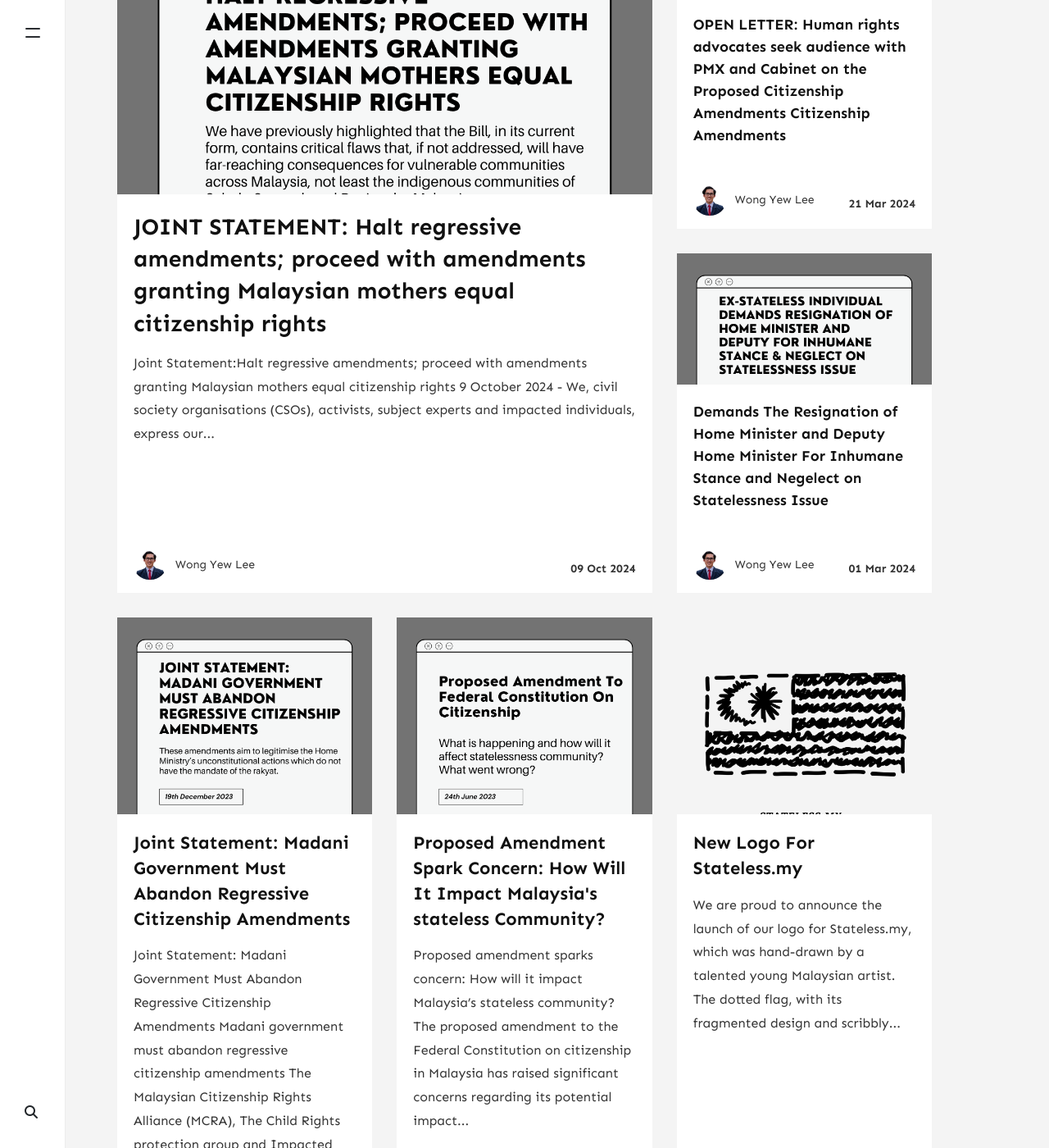
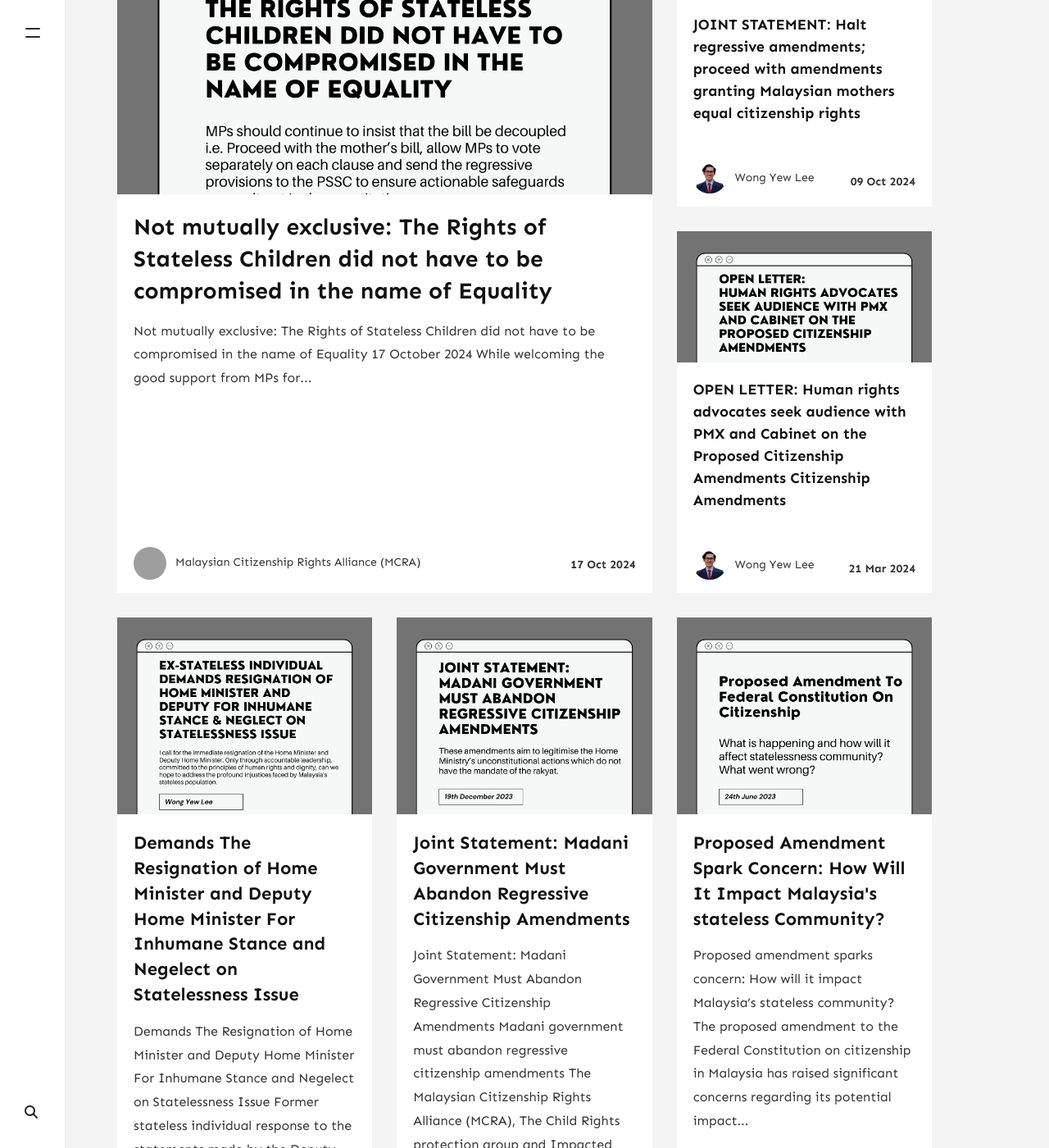
Before and after one commit to wyewlee/st-my, a Jekyll site: the page built from index.html, in a window 1280 px wide and 1400 px high, scrolled down 689 px. Shown: the whole window at 82% size. Built offline with Jekyll 4.4.1, drawn with Linux system fonts in a browser that asks for light colours; nearby versions of some CDN libraries; the list of posts is cut into pages by our own code; comment, search, counter and statistics services are not loaded; some of the changed lines change nothing that is shown; some of the changed text lies outside the part shown; grey boxes are pictures that could not be loaded.

Commit message:
mcra-post-09

```diff
--- a/_config.yml
+++ b/_config.yml
@@ -31,6 +31,13 @@ authors:
     avatar: 'assets/images/avatar-nkj.jpg'
     facebook: https://www.facebook.com/Jack.Ng.Khai.Jie
     description: "Born a stateless, Live a stateless, Die a Malaysian."
+
+  mcra:
+    name: Malaysian Citizenship Rights Alliance (MCRA)
+    display_name: Malaysian Citizenship Rights Alliance (MCRA)
+    # avatar: 'assets/images/avatar-nkj.jpg'
+    # facebook: https://www.facebook.com/Jack.Ng.Khai.Jie
+    # description: "Born a stateless, Live a stateless, Die a Malaysian."
 
 # Plugins
 plugins:
--- /dev/null
+++ b/_posts/2024-10-17-mcra-rights.md
@@ -0,0 +1,43 @@
+---
+layout: post
+title:  "Not mutually exclusive: The Rights of Stateless Children did not have to be compromised in the name of Equality
+"
+author: mcra
+categories: [ ]
+tags: [ ]
+image: assets/images/post-09/01.png
+beforetoc: "MPs should continue to insist that the bill be decoupled i.e. Proceed with the mother’s bill, allow MPs to vote separately on each clause and send the regressive provisions to the PSSC to ensure actionable safeguards are spelt out in the constitution."
+toc: false
+---
+
+#### Not mutually exclusive: The Rights of Stateless Children did not have to be compromised in the name of Equality
+
+17 October 2024
+
+While welcoming the good support from MPs for the constitutional amendments giving Malaysian mothers equal rights to pass on citizenship to their children born overseas, the Malaysian Citizenship Rights Alliance (MCRA) expresses profound disappointment in the ongoing parliamentary debate on the citizenship amendments which seem to trade the rights of children to identity and nationality for the right to equality of Malaysian mothers. This misguided approach undermines both fundamental human rights and the broader goal of achieving equality.
+
+It is equally alarming that lawmakers have failed to grasp the critical distinction between citizenship as a privileged status and as a fundamental right. For those already holding another country’s citizenship, it may be seen as an honour. However, for those without citizenship, it is a vital right, providing access to essential rights and services.
+
+A total of 59 MPs have presented speeches and suggestions during the debate on the Bill, and while all have spoken in favour of the amendment to give equal rights to Malaysian mothers, more than 35 have given personal accounts of statelessness in their constituencies and repeatedly raised concerns regarding the 3 amendments namely: children of permanent residents (PR) losing right to automatic citizenship, many of whom are children of parents with strong parental connection to Malaysia; citizenship applications of stateless children above the age of 18; and foreign spouses to Malaysian men.
+
+During the ongoing debate, the Home Minister, Datuk Seri Saifuddin Nasution Ismail, called a media briefing, during which he affirmed the impact of the proposed amendments by stating, “The right to citizenship for approximately 30,000 local-born permanent residents (PR) will not be affected by the changes to the laws.” He assured the public that the citizenship issues faced by this group would be addressed, promising, “I will be discussing this issue when I conclude the debates on the Bill on Thursday (October 17). I will provide a way out.”
+
+Concurrently, MPs participating in the debates in the Dewan Rakyat raised concerns about the plight of local-born permanent residents. Their debates clearly demonstrated a lack of awareness of the proposed ‘way out’ or having insufficient opportunity to deliberate on whether the proposed solutions are genuinely acceptable and do not contribute to the perpetuation of statelessness. Many suggested that the regressive amendments must have Parliamentary Select Committee oversight.
+
+During the press conference, the Home Minister also sidestepped the issue of
+permanent resident (PR) holders among the Orang Asal and other indigenous
+communities. It is concerning that, despite MPs from Semporna, Pasir Gudang, Puchong, Beaufort, Masjid Tanah, Sri Gading, Rantau Panjang, Batang Sadong, and Kota Belud raising clear concerns and referencing the existence of stateless PRs who are Orang Asal, the Minister confused himself by stating that stateless Orang Asal would not be impacted by the amendments based on Article 160 and 161 of the Federal Constitution. But, this would be dependent on whether these individuals have the necessary birth and marriage registrations. The Minister's response reflects a clear lack of clarity and understanding of the issues which affect the stateless Orang Asal. To date, KDN has not acknowledged its discrimination and lack of care in its past policies, and failure to issue citizenship and identification documents to previous generations of local communities, thereby causing the growth of homegrown statelessness..
+
+In acknowledging that there are locals who are holders of red ICs (i.e. with PR status), yet declaring that there is no homegrown statelessness in Malaysia, the Minister has once again contradicted himself and shown that he is confused. Every local who is a holder of a red IC, is stateless because they are not a citizen of any country. This will directly affect the children of local-born PRs who will no longer be entitled to automatic citizenship.
+
+How can this Bill be voted on when the Minister himself is so ill-advised, misled and confused? The Minister must heed the call of the MPs who have called for the Bill and its policies to be sent to the PSSC for review and oversight to ensure ongoing accountability.
+
+#### Betrayal of Trust
+MPs have both a national and international obligation not to betray the trust placed on them to ensure the protection of children through the creation of just laws. May it weigh heavy on the conscience of every MP who sacrifices the most vulnerable of children who depend on the MPs to examine the impact of legislative provisions and to vote in accordance with what is right and just. In addition, the oath of office taken by each MP is not merely a formality, but a solemn promise to defend the Constitution and protect the rights of all citizens (even those who by maladministration have not been accurately documented as citizen).
+
+#### Call to Action
+We urge all citizens to join us in holding our elected officials and government bodies accountable. Together, we can ensure that our representatives honor their oath of office, adhere to constitutional principles, and prioritize the protection of our children's rights and those of all vulnerable residents.
+
+MCRA remains steadfast in its commitment to creating a Malaysia where every child's rights are respected, protected, and fulfilled, and where those with no other place to call home find safety and dignity. We call upon our MPs, the Home Minister, and the Home Ministry to remember their sworn duty and act decisively to safeguard the future of our nation's children and all vulnerable residents. MPs should continue to insist that the bill be decoupled i.e. Proceed with the mother’s bill, allow MPs to vote separately on each clause and sendthe regressive provisions to the PSSC to ensure actionable safeguards are spelt outin the constitution.
+
+Malaysian Citizenship Rights Alliance (MCRA)
```
Also changed, not shown: assets/images/post-09/01.png (added).
